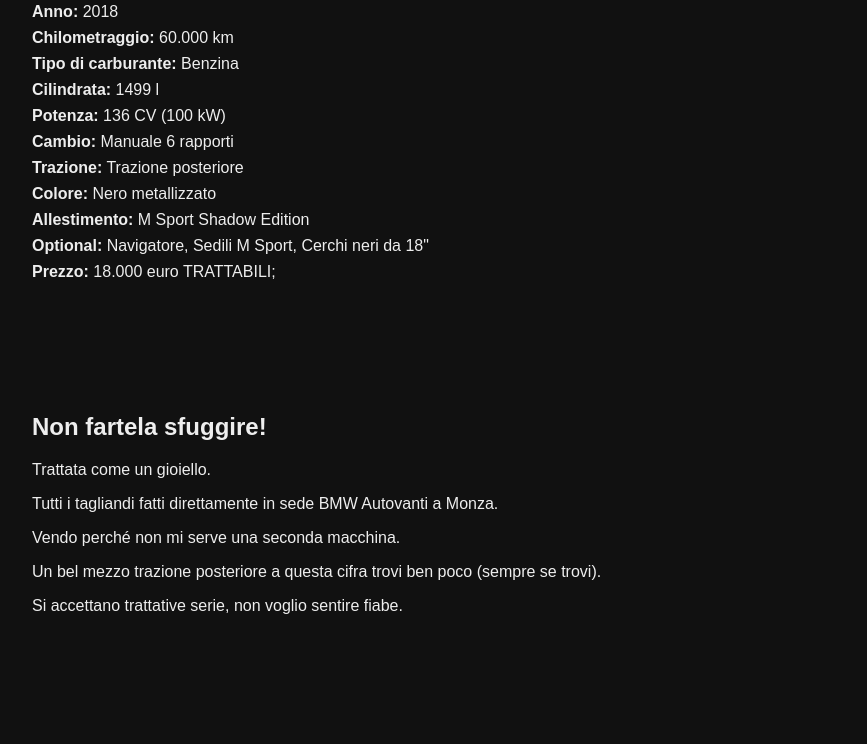
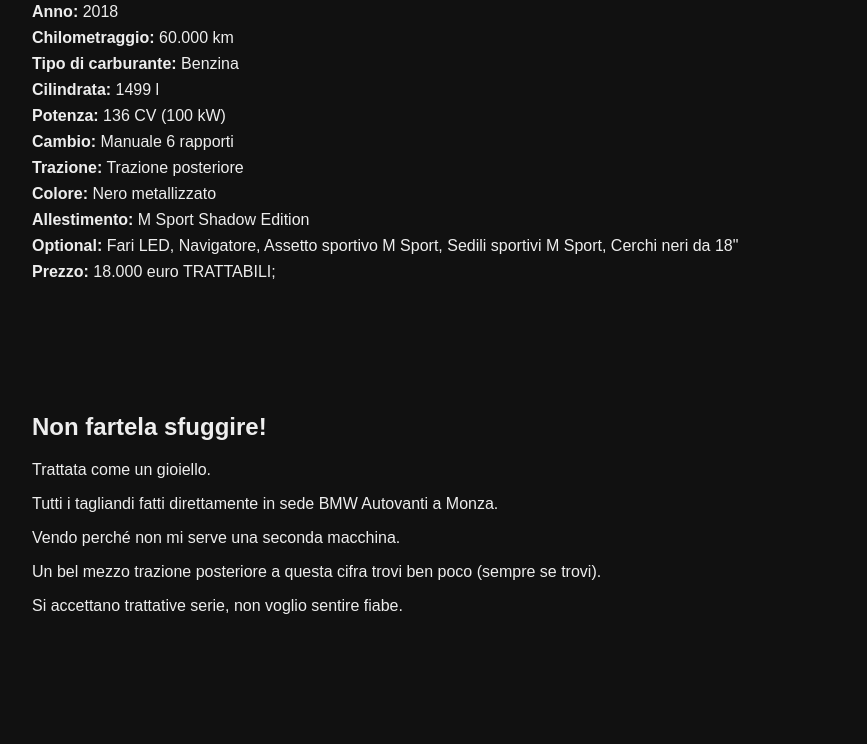
Before and after one commit to MattGandini/bmw, a plain HTML site: page index.html in a window 1280 px wide. Shown: the part 977-1721 px from the top of the page, without its empty margins (158-1025 px from the left). Drawn offline with Linux system fonts and the light colour scheme.

Commit message:
Update index.html

```diff
--- a/index.html
+++ b/index.html
@@ -90,7 +90,7 @@
       <li><strong>Trazione:</strong> Trazione posteriore</li>
       <li><strong>Colore:</strong> Nero metallizzato</li>
       <li><strong>Allestimento:</strong> M Sport Shadow Edition</li>
-      <li><strong>Optional:</strong> Navigatore, Sedili M Sport, Cerchi neri da 18"</li>
+      <li><strong>Optional:</strong> Fari LED, Navigatore, Assetto sportivo M Sport, Sedili sportivi M Sport, Cerchi neri da 18"</li>
       <li><strong>Prezzo:</strong> 18.000 euro TRATTABILI;</li>
     </ul>
   </div>
```
